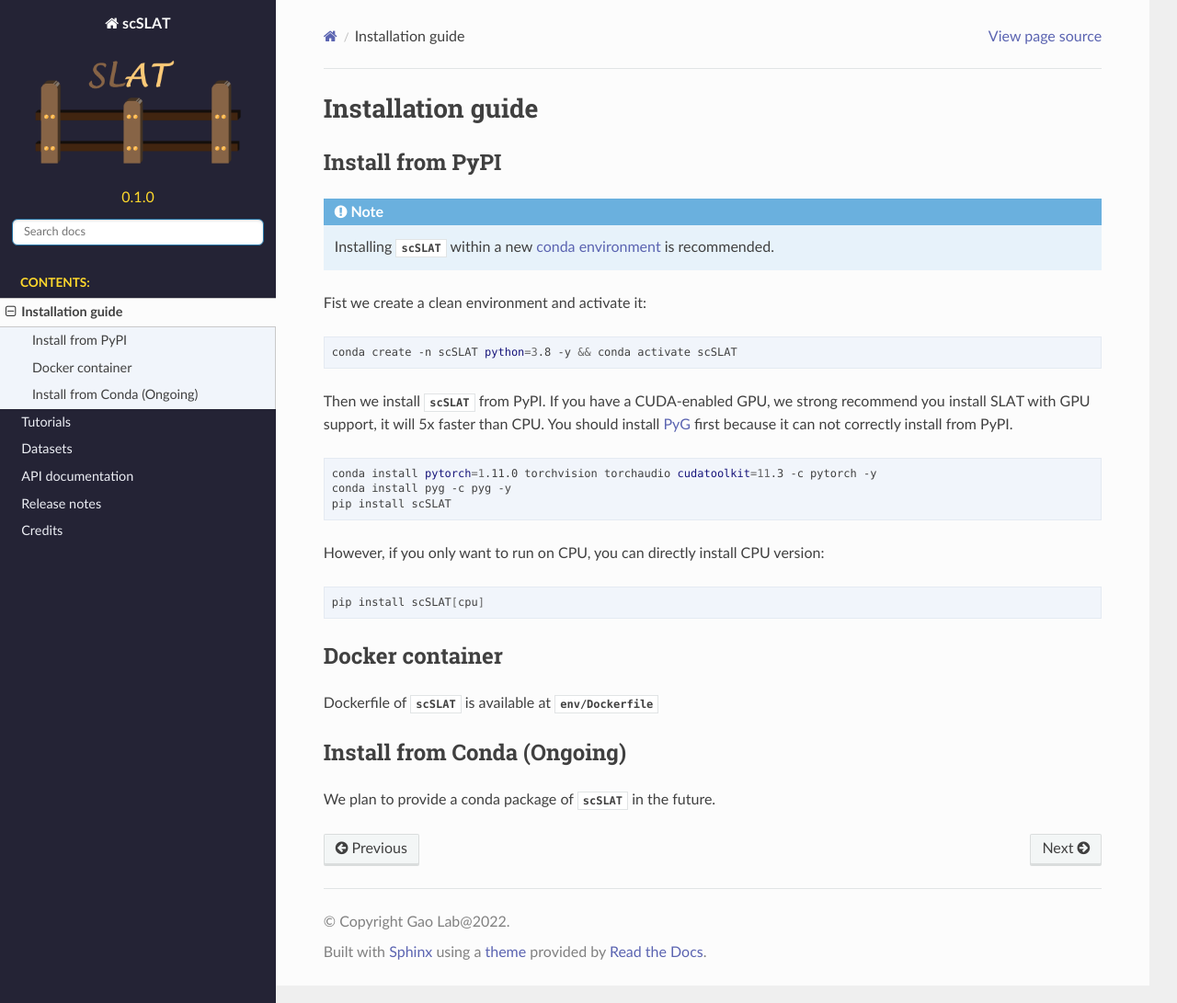
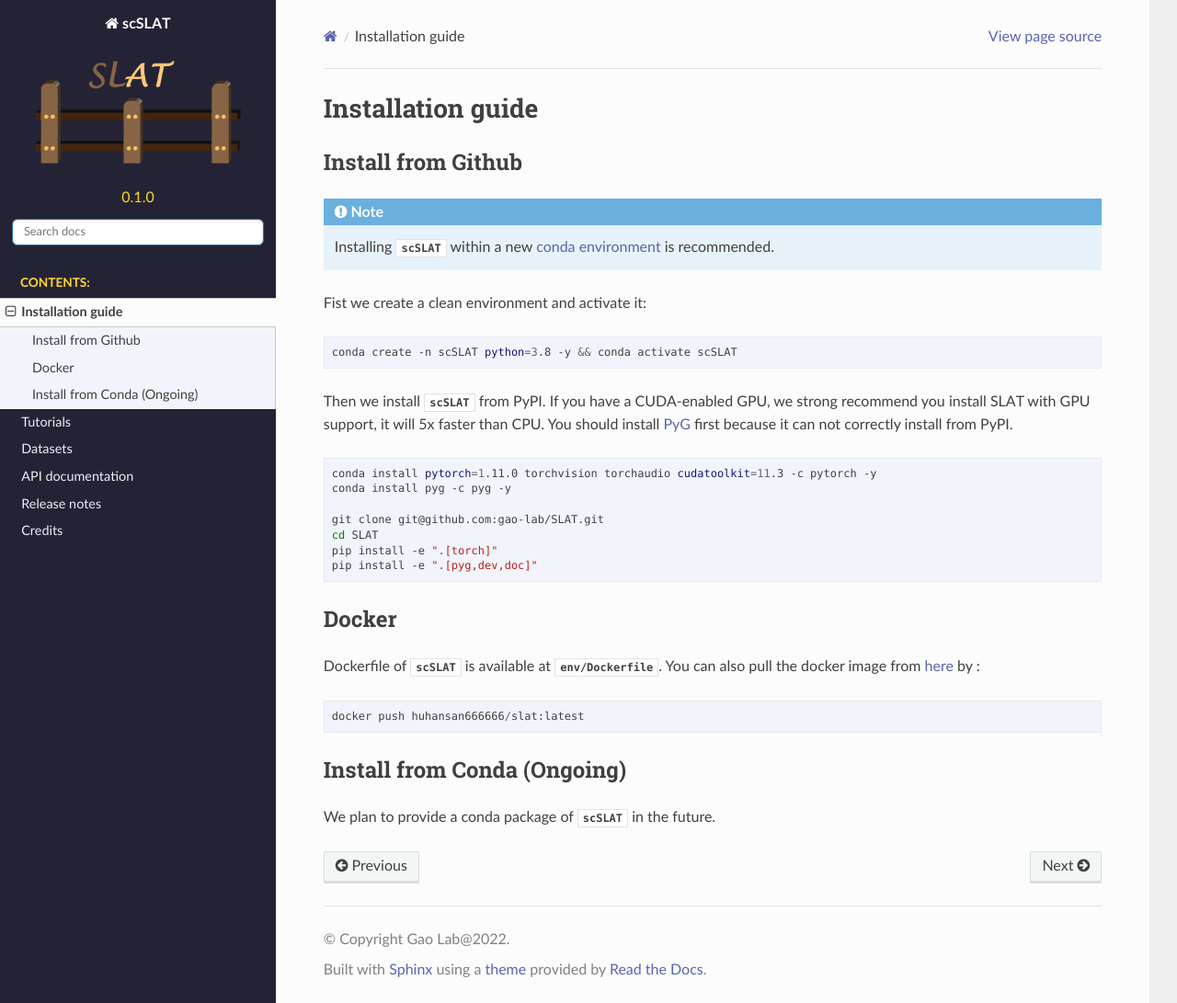
Before and after one commit to gao-lab/SLAT, a Sphinx documentation site: the page built from docs/install.md, in a window 1280 px wide and 1091 px high. Shown: the whole window at 92% size. Built offline with Sphinx 7.4.7 and the Read the Docs theme 2.0.0, drawn with Linux system fonts in a browser that asks for light colours; pages that are not in the unit, such as notebooks, are missing from menus.

Commit message:
:memo: Update docker container

````diff
--- a/docs/install.md
+++ b/docs/install.md
@@ -1,6 +1,6 @@
 # Installation guide
 
-## Install from PyPI
+## Install from Github
 ```{note}
 Installing `scSLAT` within a new [conda environment](https://conda.io/projects/conda/en/latest/user-guide/tasks/manage-environments.html) is recommended.
 ```
@@ -15,14 +15,17 @@ If you have a CUDA-enabled GPU, we strong recommend you install SLAT with GPU su
 ```bash
 conda install pytorch=1.11.0 torchvision torchaudio cudatoolkit=11.3 -c pytorch -y
 conda install pyg -c pyg -y
-pip install scSLAT
+
+git clone git@github.com:gao-lab/SLAT.git
+cd SLAT
+pip install -e ".[torch]"
+pip install -e ".[pyg,dev,doc]"
 ```
-However, if you only want to run on CPU, you can directly install CPU version:
-```bash
-pip install scSLAT[cpu]
+## Docker
+Dockerfile of `scSLAT` is available at [`env/Dockerfile`](https://github.com/gao-lab/SLAT/blob/main/env/Dockerfile). You can also pull the docker image from [here](https://hub.docker.com/repository/docker/huhansan666666/slat) by :
 ```
-## Docker container
-Dockerfile of `scSLAT` is available at [`env/Dockerfile`](https://github.com/gao-lab/SLAT/blob/main/env/Dockerfile)
+docker push huhansan666666/slat:latest
+```
 
 ## Install from Conda (Ongoing)
 We plan to provide a conda package of `scSLAT` in the future.
````
Also changed, not shown: README.md (+19 -18 lines).
